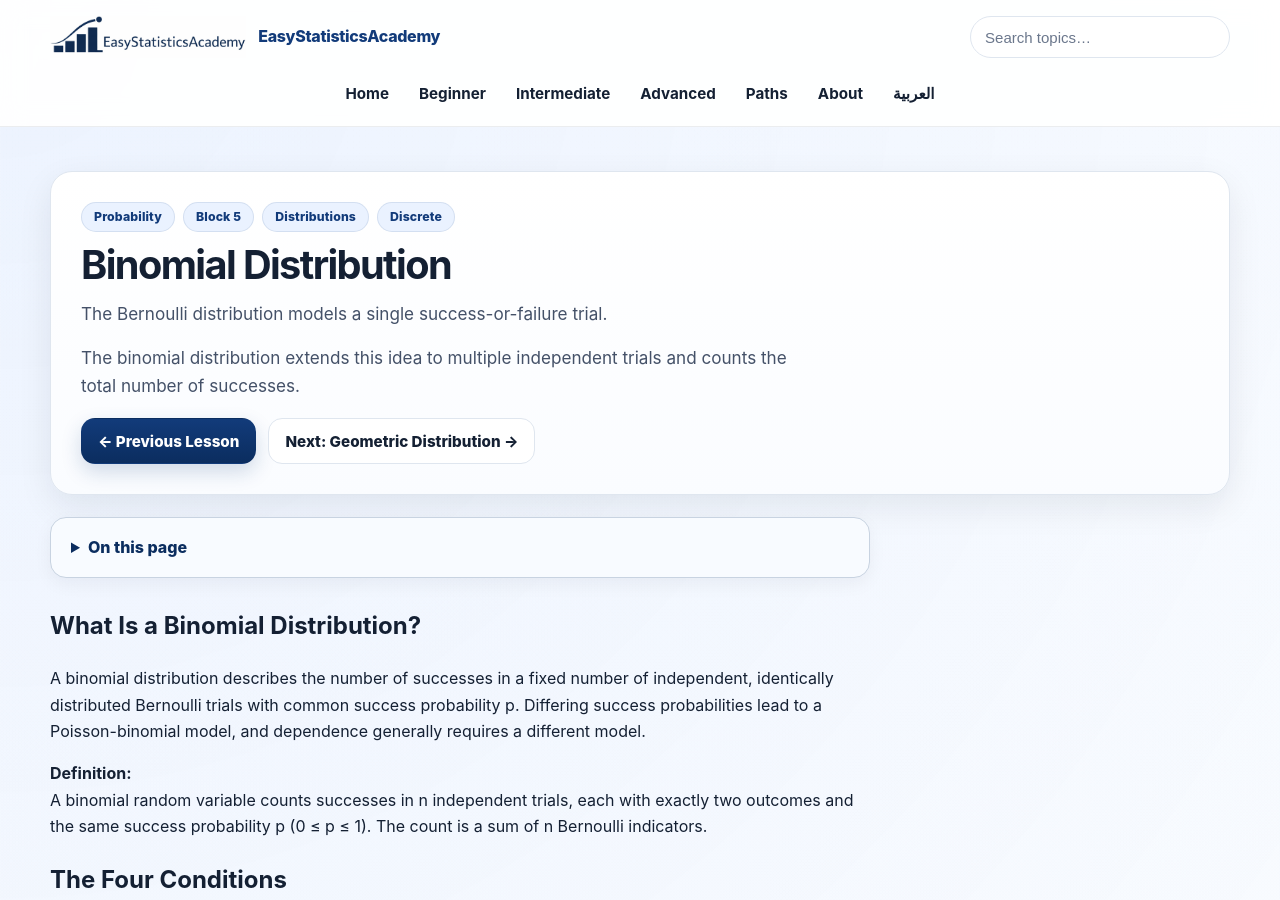
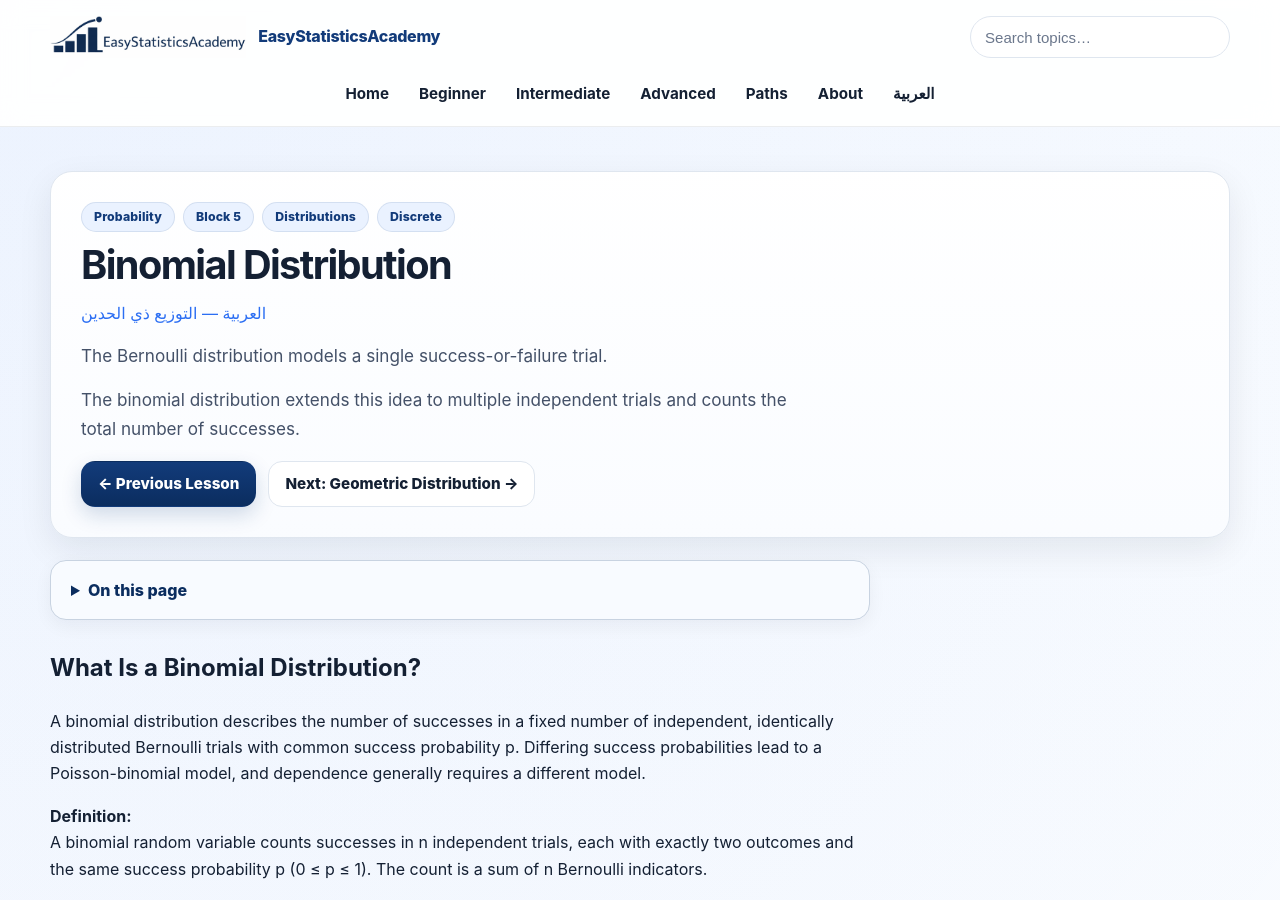
Before and after one commit to ammar-homaida-statistics/easystatisticsacademy, a Jekyll site: the page built from probability/distributions/binomial-distribution/index.md, in a window 1280 px wide and 900 px high. Built offline with Jekyll 4.4.1, drawn with Linux system fonts in a browser that asks for light colours; some of the changed lines change nothing that is shown.

Commit message:
Batch 61: add reciprocal Arabic navigation and share binomial calculator

```diff
--- a/probability/distributions/binomial-distribution/index.md
+++ b/probability/distributions/binomial-distribution/index.md
@@ -4,6 +4,7 @@
 description: Learn how the binomial distribution models the number of successes in a fixed number of independent Bernoulli trials.
 permalink: /probability/distributions/binomial-distribution/
 sidebar: false
+translation_pair: binomial-distribution
 ---
 
 <!-- SAVE LESSON PROGRESS -->
@@ -40,6 +41,7 @@
     </div>
 
     <h1>Binomial Distribution</h1>
+    <p><a href="/ar/probability/distributions/binomial-distribution/" lang="ar" dir="rtl">العربية — التوزيع ذي الحدين</a></p>
 
     <p class="lead">
       The Bernoulli distribution models a single success-or-failure trial.
@@ -488,94 +490,7 @@
         #esa-binomial-calculator .esa-binomial-result-grid{grid-template-columns:minmax(0,1fr)}
       }
     </style>
-    <script>
-    (function () {
-      const form = document.getElementById("esa-binomial-calculator-form");
-      if (!form) return;
-      const nInput = document.getElementById("esa-binomial-n");
-      const pInput = document.getElementById("esa-binomial-p");
-      const kInput = document.getElementById("esa-binomial-k");
-      const exact = document.getElementById("esa-binomial-exact");
-      const cumulative = document.getElementById("esa-binomial-cdf");
-      const upper = document.getElementById("esa-binomial-upper");
-      const mean = document.getElementById("esa-binomial-mean");
-      const variance = document.getElementById("esa-binomial-variance");
-      const explanation = document.getElementById("esa-binomial-explanation");
-      const error = document.getElementById("esa-binomial-error");
-      const outputs = [exact,cumulative,upper,mean,variance];
-
-      function format(x) {
-        if (x === 0) return "0";
-        if (Math.abs(x) < 1e-8) return x.toExponential(8);
-        return Number(x.toPrecision(12)).toLocaleString("en-US",{maximumFractionDigits:12});
-      }
-      function inclusiveLogSum(logTerms, start, end) {
-        let peak = -Infinity;
-        for (let i = start; i <= end; ++i) peak = Math.max(peak,logTerms[i]);
-        let total = 0;
-        for (let i = start; i <= end; ++i) total += Math.exp(logTerms[i] - peak);
-        return Math.min(1, Math.max(0, Math.exp(peak) * total));
-      }
-      function render() {
-        const n = Number(nInput.value);
-        const p = Number(pInput.value);
-        const k = Number(kInput.value);
-        let problem = "";
-        if (!nInput.value.trim() || !Number.isSafeInteger(n) || n < 1 || n > 1000) {
-          problem = "Enter a whole number of trials from 1 to 1,000.";
-        } else if (!pInput.value.trim() || !Number.isFinite(p) || p < 0 || p > 1) {
-          problem = "Enter a success probability between 0 and 1 inclusive.";
-        } else if (!kInput.value.trim() || !Number.isSafeInteger(k) || k < 0 || k > n) {
-          problem = "Enter a whole number of successes between 0 and n inclusive.";
-        }
-        if (problem) {
-          outputs.forEach(out => { out.textContent = "—"; });
-          explanation.textContent = "";
-          error.textContent = problem;
-          error.hidden = false;
-          return;
-        }
-        error.textContent = "";
-        error.hidden = true;
-        let px, lower, greater;
-        if (p === 0 || p === 1) {
-          const determined = p === 0 ? 0 : n;
-          px = k === determined ? 1 : 0;
-          lower = determined <= k ? 1 : 0;
-          greater = determined >= k ? 1 : 0;
-        } else {
-          // Log factorials and log-sum-exp keep inclusive tails stable even
-          // when subtracting from 1 would lose the small tail probability.
-          const logFactorial = [0];
-          for (let j = 1; j <= n; ++j)
-            logFactorial[j] = logFactorial[j-1] + Math.log(j);
-          const logP = Math.log(p), logQ = Math.log1p(-p);
-          const terms = [];
-          for (let j = 0; j <= n; ++j) {
-            terms[j] = logFactorial[n] - logFactorial[j] - logFactorial[n-j] +
-                       j*logP + (n-j)*logQ;
-          }
-          px = Math.exp(terms[k]);
-          lower = inclusiveLogSum(terms, 0, k);
-          greater = inclusiveLogSum(terms, k, n);
-        }
-        exact.textContent = format(px);
-        cumulative.textContent = format(lower);
-        upper.textContent = format(greater);
-        mean.textContent = format(n*p);
-        variance.textContent = format(n*p*(1-p));
-        explanation.textContent = "For " + n + " trials with p = " + p +
-          ", the chance of exactly " + k + " successes is " + format(px) +
-          ". P(X ≤ " + k + ") includes up to " + k +
-          " successes; P(X ≥ " + k + ") includes " + k +
-          " and larger counts. These are probabilities, not predictions of a guaranteed count.";
-      }
-      form.addEventListener("input",render);
-      form.addEventListener("change",render);
-      form.addEventListener("submit",e => { e.preventDefault(); render(); });
-      render();
-    })();
-    </script>
+    <script src="{{ '/js/binomial-probability-calculator.js' | relative_url }}" defer></script>
 
     <h2>Shape of the Distribution</h2>
 
```
